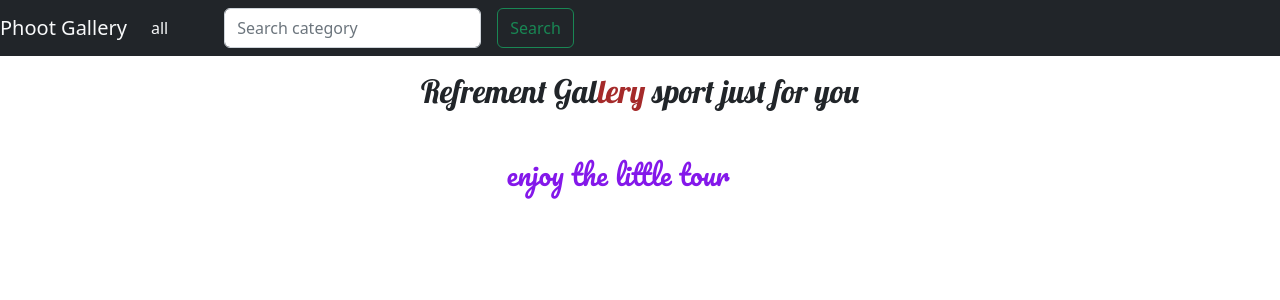
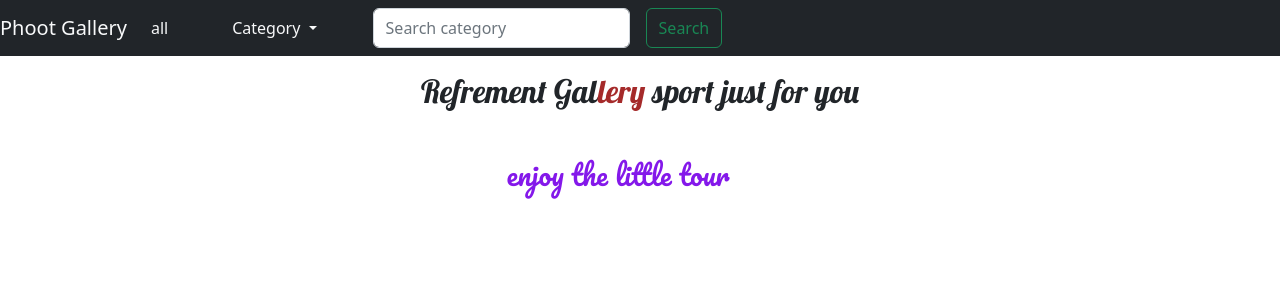
Before and after one commit to kiplangat01/Post-search-Image, a Django app: page / in a window 1280 px wide. Shown: the top 300 px of the page. Run offline with Django 4.2, Linux system fonts and the light colour scheme; data that the repository does not hold is empty.

```diff
--- a/photos/templates/navbar.html
+++ b/photos/templates/navbar.html
@@ -1,5 +1,3 @@
-
-
 <nav style="color: white;" class="navbar navbar-expand-lg  bg-dark">
     <a class="navbar-brand text-light" href="#">Phoot Gallery</a>
     <button class="navbar-toggler" type="button" data-toggle="collapse" data-target="#navbarSupportedContent" aria-controls="navbarSupportedContent" aria-expanded="false" aria-label="Toggle navigation">
@@ -15,6 +13,28 @@
                        <a class="nav-link text-light" href="{% url 'gallery' %}?category={{ category.name }}">{{ category.name }}</a>
                       </li>
             {% endfor %}
+
+            </ul>
+            <ul class="navbar-nav mx-5">
+
+              <li class="nav-item dropdown">
+                  <a class="nav-link dropdown-toggle text-light" href="#" id="navbarDropdown" role="button" data-bs-toggle="dropdown" aria-expanded="false">
+                    Category
+                  </a>
+                  <ul class="dropdown-menu" aria-labelledby="navbarDropdown">
+
+
+                    <li>
+                      {% for category in categories  %}
+                      <li class="nav-item text-light  text-light">
+                        <a class="dropdown-item " href="{% url 'gallery' %}?category={{ category.name }}">{{ category.name }}</a>
+                       </li>
+                    {% endfor %}
+                    </li>
+
+
+                  </ul>
+                </li>
       <form action="/search" role="search" style="display: inline-flex;" class="form-inline my-2 my-lg-0 m-5">
         {% csrf_token %}
         <input class="form-control mr-sm-2" type="search" placeholder="Search category" name="searched" aria-label="Search">
```
